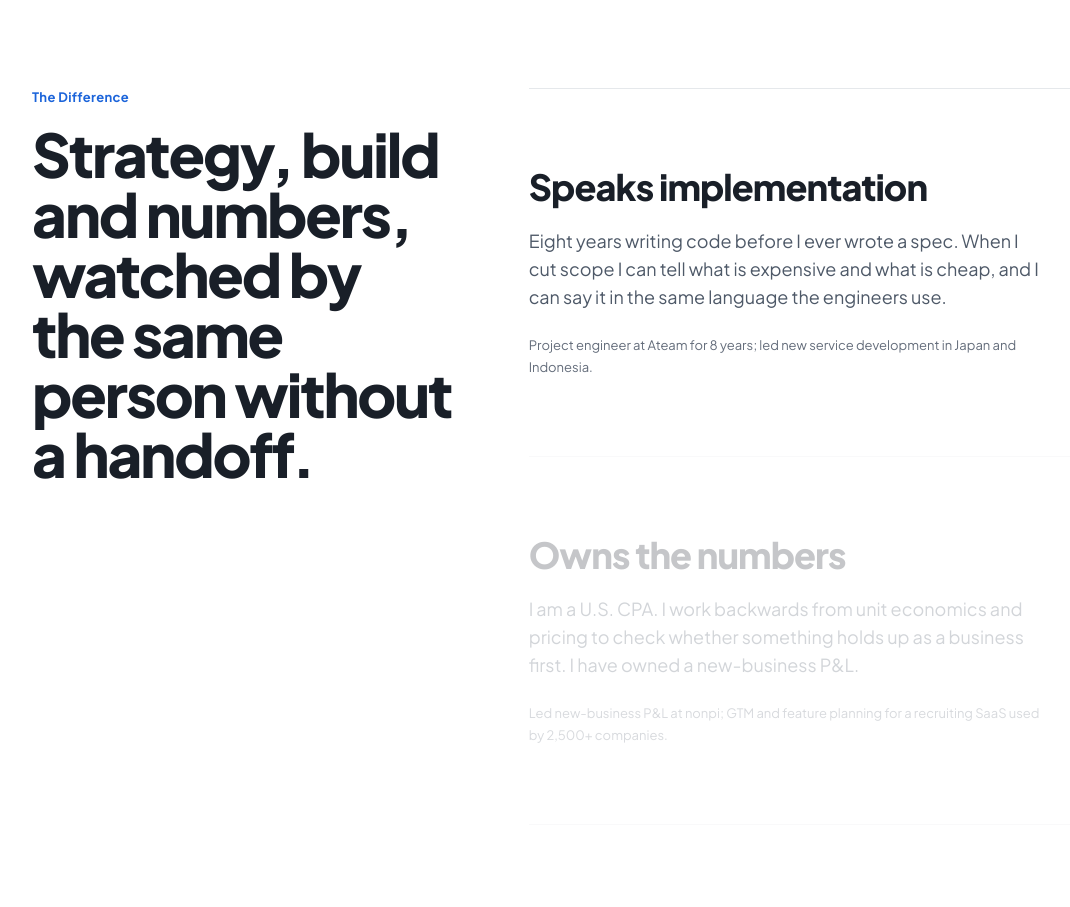
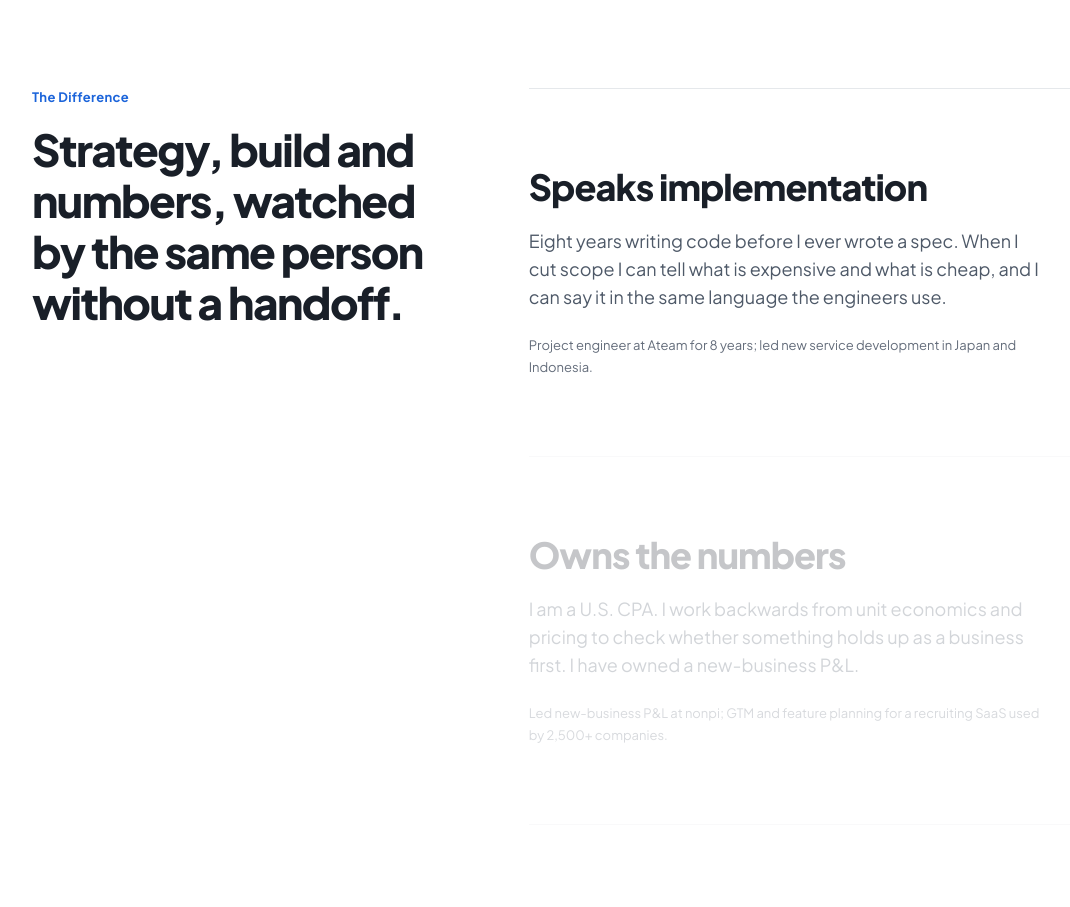
Before and after one commit to ibedustory-oss/jessy-portfolio, a Next.js app: page /en/ in a window 1280 px wide. Shown: the part 1320-2227 px from the top of the page, without its empty margins (32-1102 px from the left). Built offline with nearby package versions, Linux system fonts and the light colour scheme.

Commit message:
Services: the pinned scope heading was set at 60px in a 403px column, so 一緒に考えること broke mid-word. Cap it at 44px and keep CJK from breaking inside a phrase

```diff
--- a/components/StickyEdge.tsx
+++ b/components/StickyEdge.tsx
@@ -36,7 +36,7 @@ export default function StickyEdge({
     <div className="grid gap-14 md:grid-cols-12 md:gap-10">
       <div className="md:col-span-5 md:sticky md:top-36 md:self-start">
         <p className="text-[13px] font-bold tracking-wide text-accent">{eyebrow}</p>
-        <h2 className="mt-4 text-4xl font-extrabold leading-[1.12] tracking-tightest md:text-5xl lg:text-6xl">
+        <h2 className="mt-4 break-keep text-[30px] font-extrabold leading-[1.16] tracking-tightest md:text-[44px]">
           {heading}
         </h2>
       </div>
```
